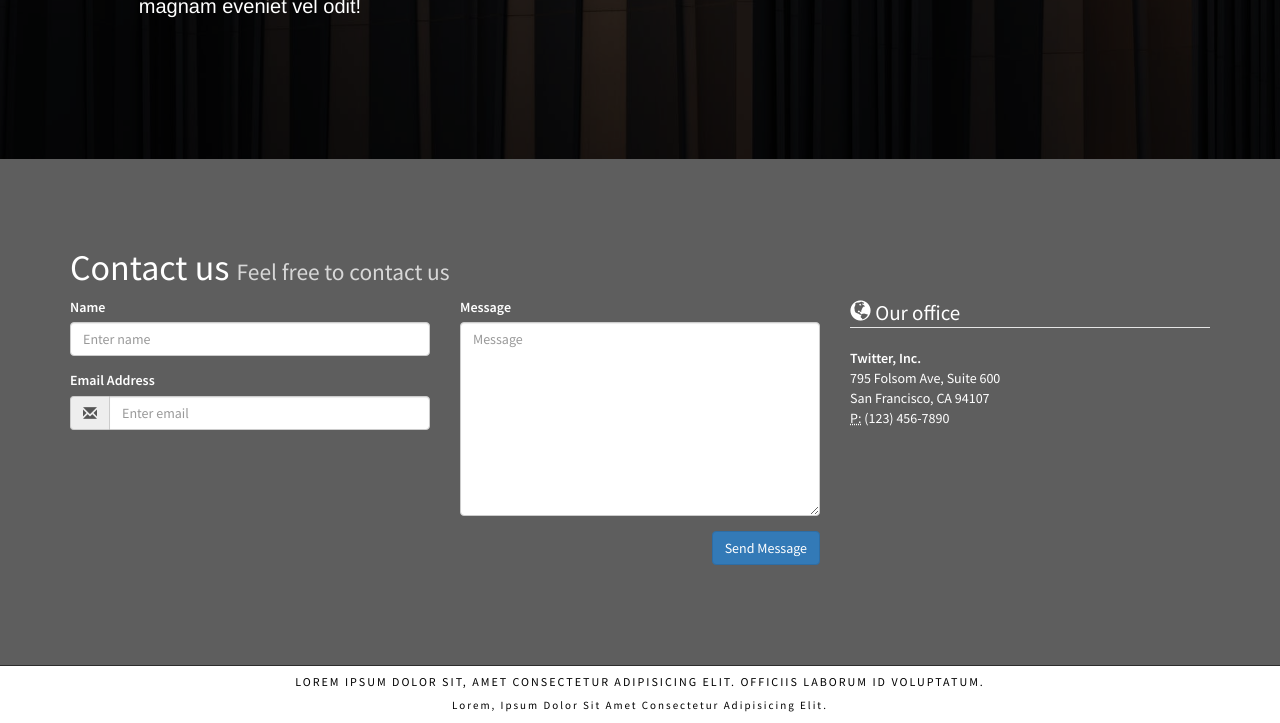
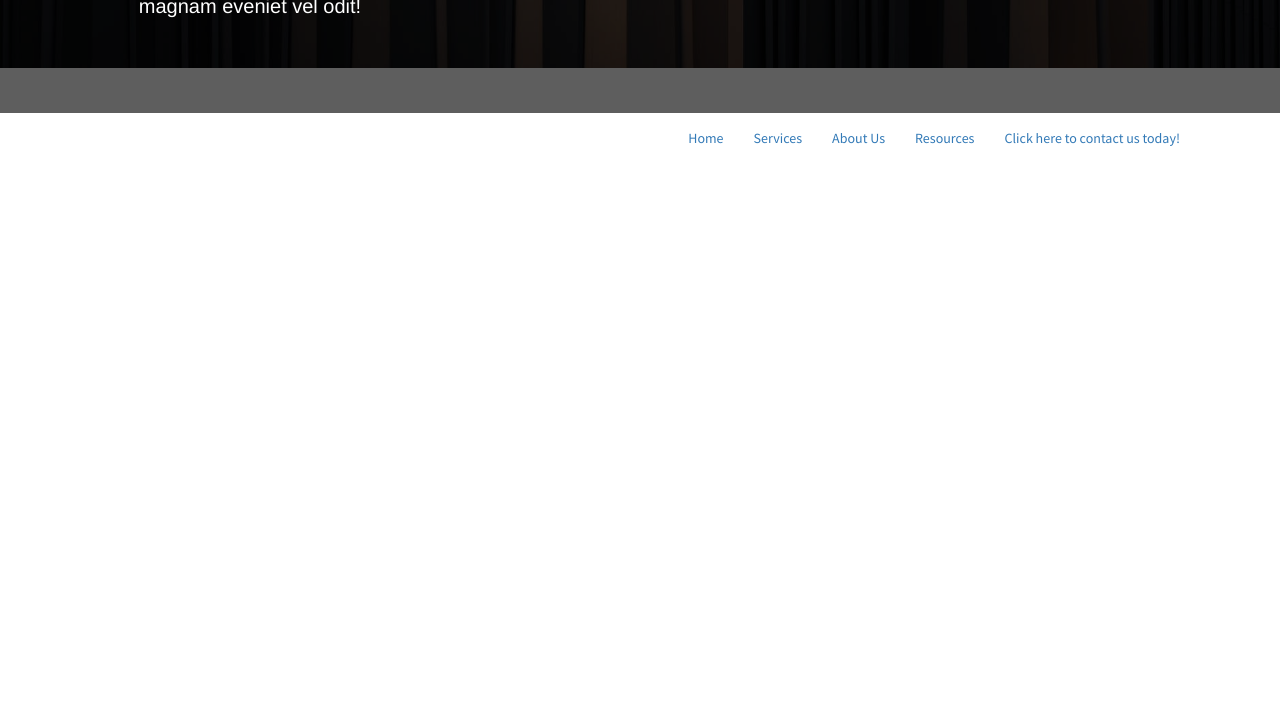
Before and after one commit to emmaxx/nygeneral-old, a website: page src/about.html in a window 1280 px wide. Shown: the part 767-1490 px from the top of the page. After the commit the page ends 930 px from the top, so only its background shows below. Drawn offline with nearby package versions, Linux system fonts and the light colour scheme.

Commit message:
added contact us page

```diff
--- a/package.json
+++ b/package.json
@@ -19,6 +19,7 @@
   },
   "dependencies": {
     "bootstrap": "^4.3.1",
+    "bootstrap-material-design": "^4.1.2",
     "jquery": "^3.4.1",
     "popper.js": "^1.15.0",
     "rellax": "^1.10.0"
--- a/src/about.html
+++ b/src/about.html
@@ -34,7 +34,8 @@ Fixed Navigation
     <div class="container">
       <div class="navbar-header">
         <!-- responsive nav button -->
-        <button type="button" class="navbar-toggle" data-toggle="collapse" data-target=".navbar-collapse">
+        <button id="mobile-nav" type="button" class="navbar-toggle" data-toggle="collapse"
+          data-target=".navbar-collapse">
           <span class="sr-only">Toggle navigation</span>
           <span class="icon-bar"></span>
           <span class="icon-bar"></span>
@@ -42,13 +43,10 @@ Fixed Navigation
         </button>
         <!-- /responsive nav button -->
 
-        <!-- logo -->
         <!--<a class="navbar-brand logo" href="index.html">
             <img class="logo-default" src="images/logo.png" alt="logo" />
             <img class="logo-white" src="images/logo-white.png" alt="logo" />
          </a> -->
-        <!-- /logo -->
-
       </div>
       <!-- main nav -->
       <nav class="collapse navbar-collapse navbar-right">
@@ -58,6 +56,7 @@ Fixed Navigation
           <li><a href="services.html">Services</a></li>
           <li><a href="about.html">About Us</a></li>
           <li><a href="resources.html">Resources</a></li>
+          <li><a href="contact.html">Contact us</a></li>
           </li>
         </ul>
       </nav>
@@ -126,80 +125,25 @@ End Fixed Navigation
       </div>
     </section>
 
-    <!-- Contact Info
- ==================================== -->
-
-    <section class="contact-form section">
-      <div class="container">
-        <div class="row">
-          <div class="col-sm-12 col-lg-12">
-            <h1 class="h1">
-              Contact us <small>Feel free to contact us</small></h1>
-          </div>
-        </div>
-      </div>
-      <div class="container">
-        <div class="row">
-          <div class="col-md-8">
-            <form action="https://formspree.io/aj@nygeneralwholesale.com" method="POST">
-              <div class="row">
-                <div class="col-md-6">
-                  <div class="form-group">
-                    <label for="name">
-                      Name</label>
-                    <input type="text" class="form-control" id="name" placeholder="Enter name" required="required"
-                      name="name" />
-                  </div>
-                  <div class="form-group">
-                    <label for="email">
-                      Email Address</label>
-                    <div class="input-group">
-                      <span class="input-group-addon"><span class="glyphicon glyphicon-envelope"></span>
-                      </span>
-                      <input type="email" class="form-control" id="email" placeholder="Enter email" required="required"
-                        name="name" /></div>
-                  </div>
-                </div>
-                <div class="col-md-6">
-                  <div class="form-group">
-                    <label for="name">
-                      Message</label>
-                    <textarea name="message" id="message" class="form-control" rows="9" cols="25" required="required"
-                      placeholder="Message" name="name"></textarea>
-                  </div>
-                </div>
-                <div class="col-md-12">
-                  <button type="submit" class="btn btn-primary pull-right" id="btnContactUs">
-                    Send Message</button>
-                </div>
-              </div>
-            </form>
-          </div>
-
-          <div class="col-md-4">
-            <form>
-              <legend><span class="glyphicon glyphicon-globe"></span> Our office</legend>
-              <address>
-                <strong>Twitter, Inc.</strong><br>
-                795 Folsom Ave, Suite 600<br>
-                San Francisco, CA 94107<br>
-                <abbr title="Phone">
-                  P:</abbr>
-                (123) 456-7890
-              </address>
-            </form>
-          </div>
-        </div>
-      </div>
-    </section>
   </div>
 
-  <footer id="footer" class="bg-one">
-    <div class="footer">
-      <h5>Lorem ipsum dolor sit, amet consectetur adipisicing elit. Officiis laborum id voluptatum.</h5>
-      <h6>Lorem, ipsum dolor sit amet consectetur adipisicing elit.</h6>
+  <footer>
+    <div class="container">
+      <!-- main nav -->
+      <nav class="collapse navbar-collapse navbar-right">
+        <ul id="nav" class="nav navbar-nav menu">
+          <li class="dropdown">
+          <li><a href="index.html">Home</a></li>
+          <li><a href="services.html">Services</a></li>
+          <li><a href="about.html">About Us</a></li>
+          <li><a href="resources.html">Resources</a></li>
+          <li><a href="contact.html">Click here to contact us today!</a></li>
+          </li>
+        </ul>
+      </nav>
+      <!-- /main nav -->
     </div>
-  </footer> <!-- end footer -->
+  </footer>
 
   <!--
     Essential Scripts
--- a/src/css/style.css
+++ b/src/css/style.css
@@ -137,6 +137,9 @@
 }
 .page-404 p{
   color: #000;
+}
+#contact{
+  height:94vh;
 }
 
 /*=================================================================
```
Also changed, not shown: src/index.html (+2 -0 lines), src/resources.html (+28 -12 lines), src/services.html (+25 -11 lines), 1 other file.
